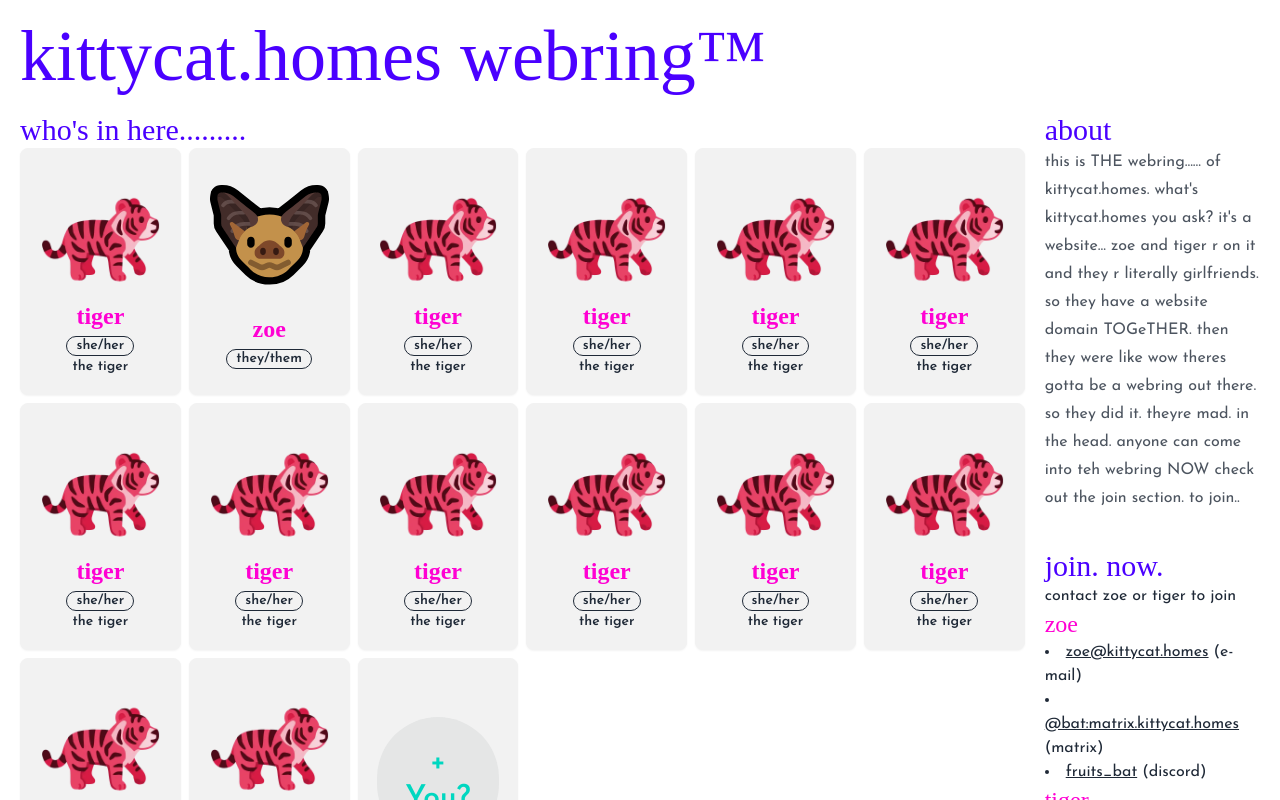
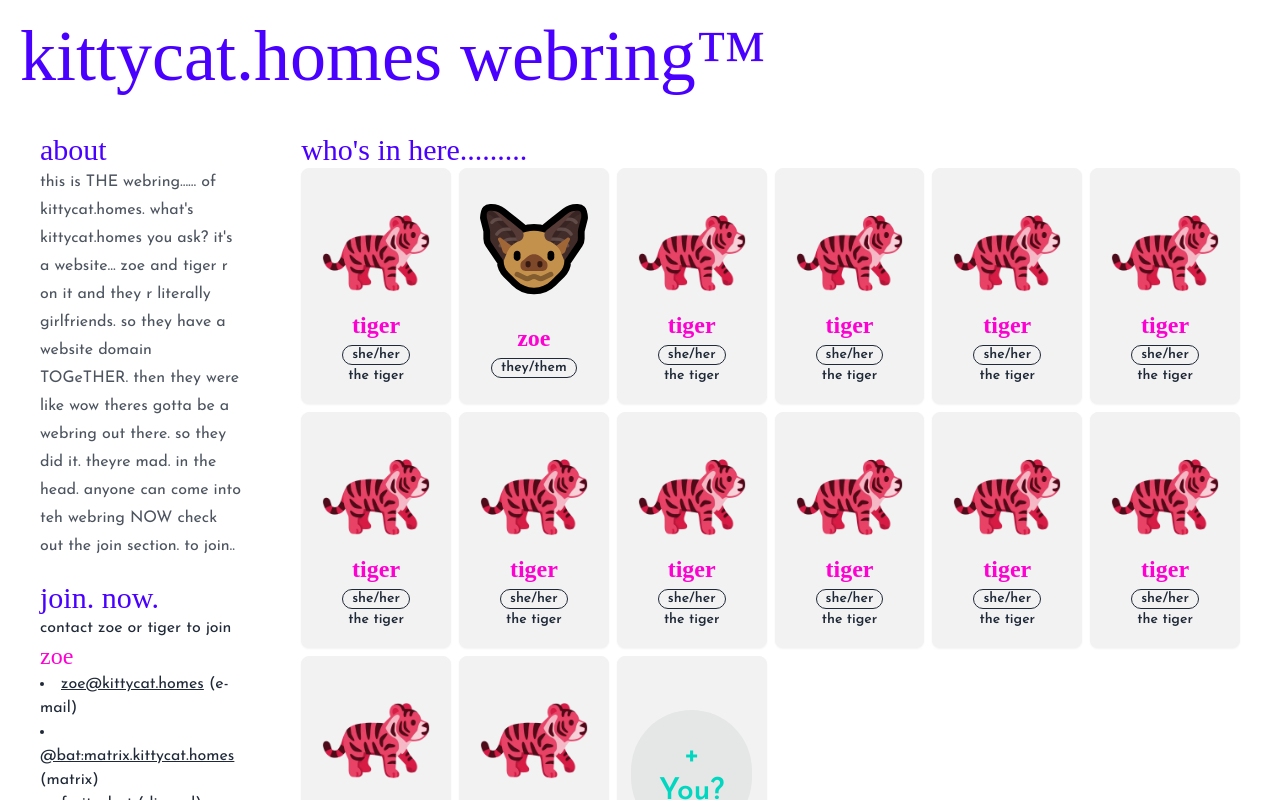
Before and after one commit to kittycat-homes/webring, a Nuxt app: page / in a window 1280 px wide. Shown: the top 800 px of the page. Built offline with nearby package versions, Linux system fonts and the light colour scheme; a web font is replaced by a local one.

Commit message:
text to the left

```diff
--- a/pages/index.vue
+++ b/pages/index.vue
@@ -1,11 +1,13 @@
 <template>
-  <div class="grid min-h-screen gap-5 p-5 @container">
+  <div class="grid min-h-screen gap-5 p-5">
     <h1 class="font-display text-7xl text-primary">kittycat.homes webring™</h1>
-    <div class="flex flex-col gap-5 lg:flex-row">
-      <MemberList class="flex-grow-[14] flex-1" />
-      <div class="flex-grow-[3] grid w-full flex-1 gap-5 @7xl:grid-cols-3">
-        <AboutWebsite class="@7xl:col-span-2" />
-        <JoinWebring />
+    <div class="flex flex-col gap-5 lg:flex-row-reverse">
+      <MemberList class="flex-1 flex-grow-[14] p-5" />
+      <div class="flex-1 flex-grow-[3] @container p-5">
+        <div class="grid w-full gap-5 @4xl:grid-cols-3">
+          <AboutWebsite class="@4xl:col-span-2" />
+          <JoinWebring />
+        </div>
       </div>
     </div>
     <footer class="text-center text-sm">
```
